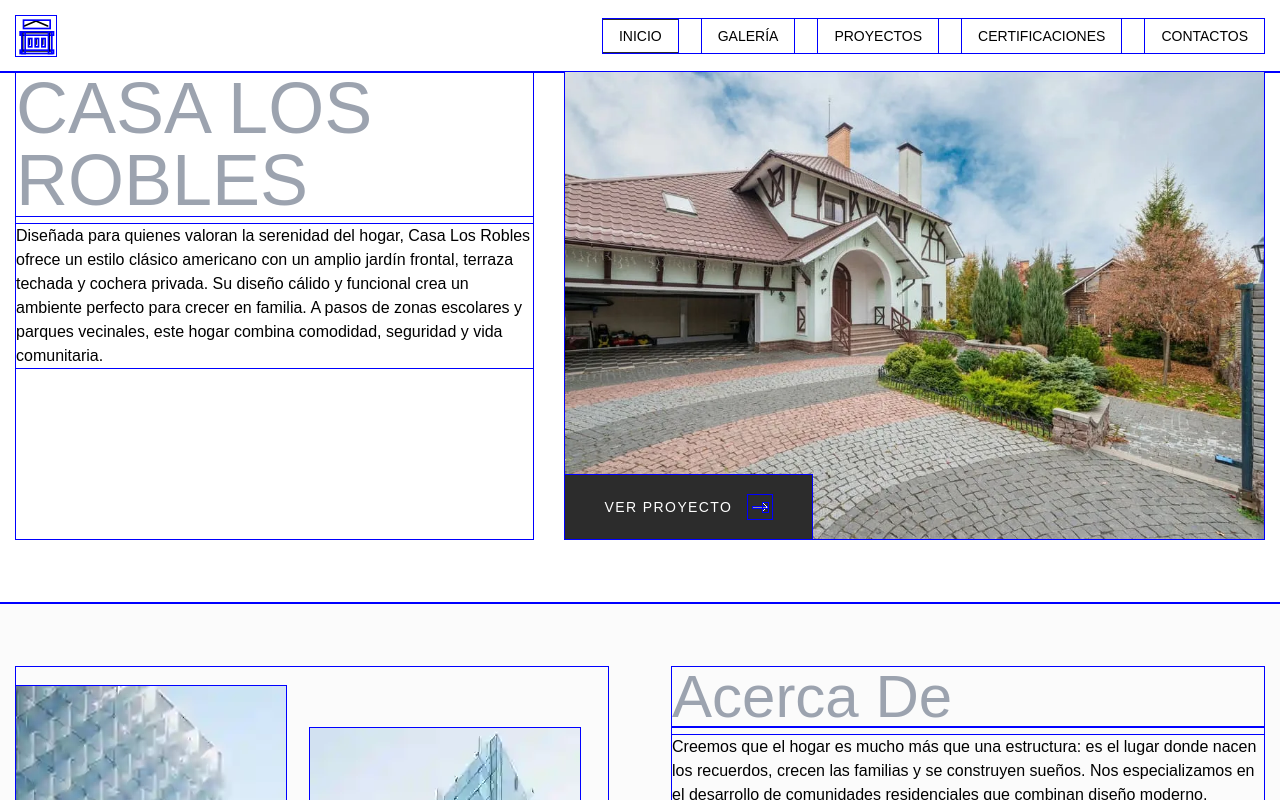
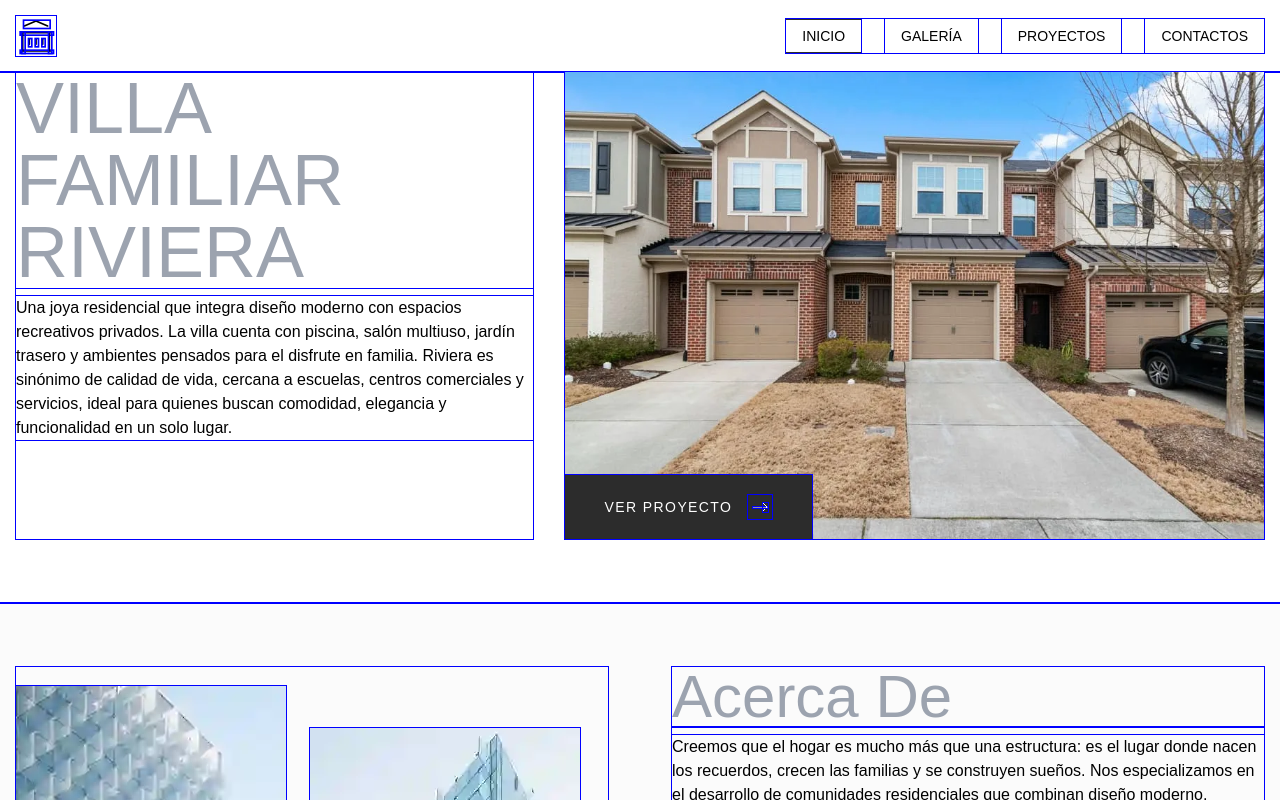
Before and after one commit to damiro3017/residential-builder, a React (Vite) app: page / in a window 1280 px wide. Shown: the top 800 px of the page. Built offline with nearby package versions, Linux system fonts and the light colour scheme.

Commit message:
Delete certifications section

```diff
--- a/src/App.jsx
+++ b/src/App.jsx
@@ -3,7 +3,6 @@ import { Route, Routes } from 'react-router-dom';
 import { HomePage } from './pages/HomePage';
 import { Gallery } from "./pages/Gallery"
 import { Projects } from "./pages/Projects"
-import { Certifications } from "./pages/Certifications"
 import { Contacts } from "./pages/Contacts"
 import { NotFound } from "./pages/NotFound"
 import { Header } from './components/Header';
@@ -21,7 +20,6 @@ function App() {
         <Route path='/gallery' element={<Gallery />} />
         <Route path='/projects' element={<Projects />} />
         <Route path='/projects/:id' element={<ProjectsItem />} />
-        <Route path='/certifications' element={<Certifications />} />
         <Route path='/contacts' element={<Contacts />} />
         <Route path='*' element={<NotFound />} />
       </Routes>
--- a/src/components/Footer.jsx
+++ b/src/components/Footer.jsx
@@ -13,7 +13,6 @@ const infoLinks = [
     { title: "Inicio", path: "/" },
     { title: "Galería", path: "/gallery" },
     { title: "Proyectos", path: "/projects" },
-    { title: "Certificaciones", path: "/certifications" },
     { title: "Contactos", path: "/contacts" }
 ]
 
--- a/src/components/Header.jsx
+++ b/src/components/Header.jsx
@@ -6,7 +6,6 @@ const linksNavbar = [
     { texto: "Inicio", ruta: "/" },
     { texto: "Galería", ruta: "/gallery" },
     { texto: "Proyectos", ruta: "/projects" },
-    { texto: "Certificaciones", ruta: "/certifications" },
     { texto: "Contactos", ruta: "/contacts" },
 ]
 
--- a/src/components/Hero.jsx
+++ b/src/components/Hero.jsx
@@ -1,29 +1,35 @@
 import { SectionContainer } from './SectionContainer'
-import { DefaultTitle } from './DefaultTitle'
 import { DefaultButton } from './DefaultButton'
-import Project01 from "../assets/images/projects_01a.webp"
 import ProjectsData from '../data/ProjectsData'
 import { DefaultText } from './DefaultText'
 
 export const Hero = () => {
+    const latestProject = ProjectsData[ProjectsData.length - 1]
+
+    if (!latestProject) return null
+
     return (
-        <>
         <SectionContainer className="grid grid-cols-7 pt-0 gap-8">
-                <div className='col-span-3'>
-                    <h1 className='text-7xl text-gray-400 font-light uppercase'>{ProjectsData[0].title}</h1>
+            <div className="col-span-3">
+                <h1 className="text-7xl text-gray-400 font-light uppercase">
+                    {latestProject.title}
+                </h1>
                 <DefaultText>
-                        {ProjectsData[0].description}
+                    {latestProject.description}
                 </DefaultText>
             </div>
-                <div className='relative col-span-4'>
+            <div className="relative col-span-4">
                 <img
-                        className='w-full object-cover'
-                        src={Project01}
-                        alt=""
+                    className="w-full object-cover"
+                    src={latestProject.banner}
+                    alt={`Banner de ${latestProject.title}`}
                 />
-                    <DefaultButton className="absolute left-0 bottom-0" text="Ver Proyecto" to="/projects/1" />
+                <DefaultButton
+                    className="absolute left-0 bottom-0"
+                    text="Ver Proyecto"
+                    to={`/projects/${latestProject.id ?? 1}`}
+                />
             </div>
         </SectionContainer>
-        </>
     )
 }
--- a/src/pages/Certifications.jsx
+++ /dev/null
@@ -1,10 +0,0 @@
-import { SectionContainer } from '../components/SectionContainer'
-import { DefaultTitle } from "../components/DefaultTitle"
-
-export const Certifications = () => {
-  return (
-    <SectionContainer>
-      <DefaultTitle title="Certificaciones" subtitle="Empresariales" />
-    </SectionContainer>
-  )
-}
```
Lines whose indentation alone changed are shown as unchanged.
